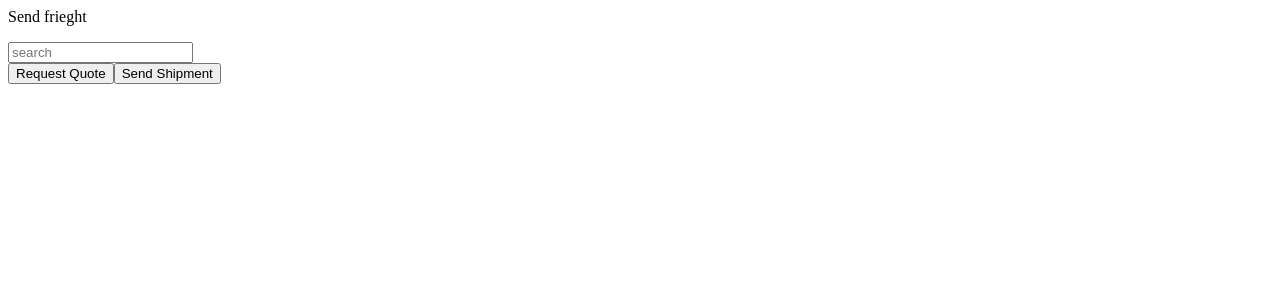
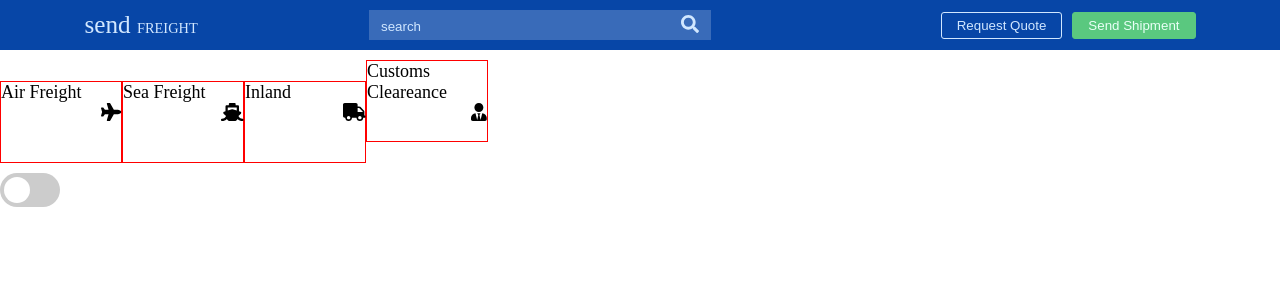
Before and after one commit to St-Pardon/send-frieght-test-page, a React (Create React App) app: page / in a window 1280 px wide. Shown: the top 300 px of the page. Built offline with nearby package versions, Linux system fonts and the light colour scheme.

Commit message:
5 files modified, 1 added

```diff
--- a/package.json
+++ b/package.json
@@ -3,6 +3,10 @@
   "version": "0.0.0",
   "private": true,
   "dependencies": {
+    "@fortawesome/fontawesome-svg-core": "^1.2.36",
+    "@fortawesome/free-brands-svg-icons": "^5.15.4",
+    "@fortawesome/free-solid-svg-icons": "^5.15.4",
+    "@fortawesome/react-fontawesome": "^0.1.15",
     "react": "^17.0.2",
     "react-dom": "^17.0.2"
   },
--- a/src/App.js
+++ b/src/App.js
@@ -1,11 +1,17 @@
 import React from "react";
 import "./style.css";
 import Header from "./Container/Header.js"
+import Service from "./Container/service.js"
+import Switch from "./components/switch.js"
 
 export default function App() {
   return (
     <div>
       <Header />
+      <form>
+        <Service />
+        <Switch />
+      </form>
     </div>
   );
 }
--- a/src/Container/Header.js
+++ b/src/Container/Header.js
@@ -1,16 +1,17 @@
 import React from 'react';
+import { FontAwesomeIcon } from '@fortawesome/react-fontawesome'
 
 const Header = () => {
   return(
     <header>
-      <p>Send <span>frieght</span></p>
-      <div>
+      <p>send <span>freight</span></p>
+      <div className="search-box">
         <input type="text" placeholder="search" />
-        <i className='fa fa-search'></i>
+        <FontAwesomeIcon className="search" icon={'search'} title='search' />
       </div>
-      <div>
-        <button>Request Quote</button>
-        <button>Send Shipment</button>
+      <div className='header-btn'>
+        <button className="btn">Request Quote</button>
+        <button className="btn">Send Shipment</button>
       </div>
     </header>
   )
--- /dev/null
+++ b/src/Container/service.js
@@ -0,0 +1,31 @@
+import React from "react";
+import { FontAwesomeIcon } from '@fortawesome/react-fontawesome'
+
+const Service =()=>{
+  return(
+    <div className="services">
+      <label htmlFor="air" className="service-selection">
+        <input id="air" type="radio" name="service" value="air freight" />
+        <span className="radio">Air Freight</span>
+        <FontAwesomeIcon className="plane icon" icon={'plane'} title='search'/>
+      </label>
+      <label htmlFor="sea" className="service-selection">
+        <input id="sea" type="radio" name="service" value="sea freight" />
+        <span className="radio">Sea Freight</span>
+        <FontAwesomeIcon className="ship icon" icon={'ship'} title='search'/>
+      </label>
+      <label htmlFor="inland" className="service-selection">
+        <input id="inland" type="radio" name="service" value="Inland" />
+        <span className="radio">Inland</span>
+        <FontAwesomeIcon className="truck icon" icon={'truck'} title='search'/>
+      </label>
+      <label htmlFor="custom" className="service-selection">
+        <input id="custom" type="radio" name="service" value="customs clearance" />
+        <span className="radio">Customs Cleareance</span>
+        <FontAwesomeIcon className="user icon" icon={'user-tie'} title='search'/>
+      </label>
+    </div>
+  )
+}
+
+export default Service;
--- a/src/index.js
+++ b/src/index.js
@@ -1,6 +1,10 @@
 import React from "react";
 import ReactDOM from "react-dom";
+import { library } from '@fortawesome/fontawesome-svg-core'
+import { faSearch, faPlane, faTruck, faUserTie, faShip } from '@fortawesome/free-solid-svg-icons'
 
 import App from "./App";
 
+library.add(faSearch, faPlane, faTruck, faUserTie, faShip )
+
 ReactDOM.render(<App />, document.getElementById("root"));
--- a/src/style.css
+++ b/src/style.css
@@ -1,3 +1,90 @@
+*{
+  margin: 0;
+  padding: 0;
+}
+html{
+  scroll-behavior: smooth;
+  font-size: 18px
+}
+/* haeder styling----------- */
+header {
+  width: 100%;
+  background-color: #0746a7;
+  display: flex;
+  height: 50px;
+  justify-content: space-evenly;
+  align-items: center;
+}
+header p{
+  color: #D1E7FF;
+  font-size: 1.4rem;
+  width: 200px;
+}
+header p span{
+  font-size: 0.8rem;
+  text-transform: uppercase;
+}
+header .search-box {
+  background-color: #396bb9;
+  height: 20px;
+  padding: 5px 12px;
+}
+.search {
+  color: #d1e7ff;
+}
+header input[type='text'] {
+  outline: none;
+  background-color: inherit;
+  border: none;
+  width: 300px;
+}
+header input[type='text']::placeholder{
+ color: #D1E7FF;
+}
+header .header-btn{
+  display: flex;
+  justify-content: flex-end;
+  width: 400px;
+}
+header .btn{
+  display: inline-block;
+  padding: 5px 15px;
+  border-radius: 3px;
+}
+header .btn:nth-child(1){
+  background-color: inherit;
+  color: #D1E7FF;
+  border: 1px solid #D1E7FF;
+  margin: 0 10px 0 0;
+}
+header .btn:nth-child(2){
+  background-color: #5AC87F;
+  color: #E9FFF6;
+  border: 1px solid #5AC87F;
+}
+
+/* service section styling-------- */
+.services .service-selection{
+  position: relative;
+  display: inline-block;
+  width: 120px;
+  height: 80px;
+  margin: 10px 0 0 0;
+  border: 1px solid red;
+}
+.services input{
+  opacity: 0;
+  width: 0;
+  height: 0;
+}
+.services .radio{
+  display: block;
+}
+.services .icon{
+  display: block;
+  position: absolute;
+  right: 0;
+}
 /*switch styling ------*/
 /* The switch - the box around the slider */
 .switch {
@@ -5,57 +92,53 @@
   display: inline-block;
   width: 60px;
   height: 34px;
+  margin: 10px 0 0 0;
 }
 
 /* Hide default HTML checkbox */
 .switch input {
-	opacity: 0;
+  opacity: 0;
   width: 0;
   height: 0;
 }
 
 /* The slider */
-.slider {
-	position: absolute;
+.slide {
+  border-radius: 34px;
+  position: absolute;
   cursor: pointer;
   top: 0;
   left: 0;
   right: 0;
   bottom: 0;
   background-color: #ccc;
-  -webkit-transition: .4s;
-  transition: .4s;
+  -webkit-transition: 0.4s;
+  transition: 0.4s;
 }
 
-.slider:before {
+.slide:before {
+  border-radius: 50%;
   position: absolute;
-  content: "";
+  content: '';
   height: 26px;
   width: 26px;
-	left: 4px;
+  left: 4px;
   bottom: 4px;
   background-color: white;
-  -webkit-transition: .4s;
-  transition: .4s;
+  -webkit-transition: 0.4s;
+  transition: 0.4s;
 }
 
-input:checked + .slider {
-  background-color: #2196F3;
+input:checked + .slide {
+  background-color: #2196f3;
 }
 
-input:focus + .slider {
-  box-shadow: 0 0 1px #2196F3;
+input:focus + .slide {
+  box-shadow: 0 0 1px #2196f3;
 }
 
-input:checked + .slider:before {
+input:checked + .slide:before {
   -webkit-transform: translateX(26px);
   -ms-transform: translateX(26px);
   transform: translateX(26px);
 }
-/* Rounded sliders */
-.slider.round {
-  border-radius: 34px;
-}
-.slider.round:before {
-  border-radius: 50%;
-}
```
